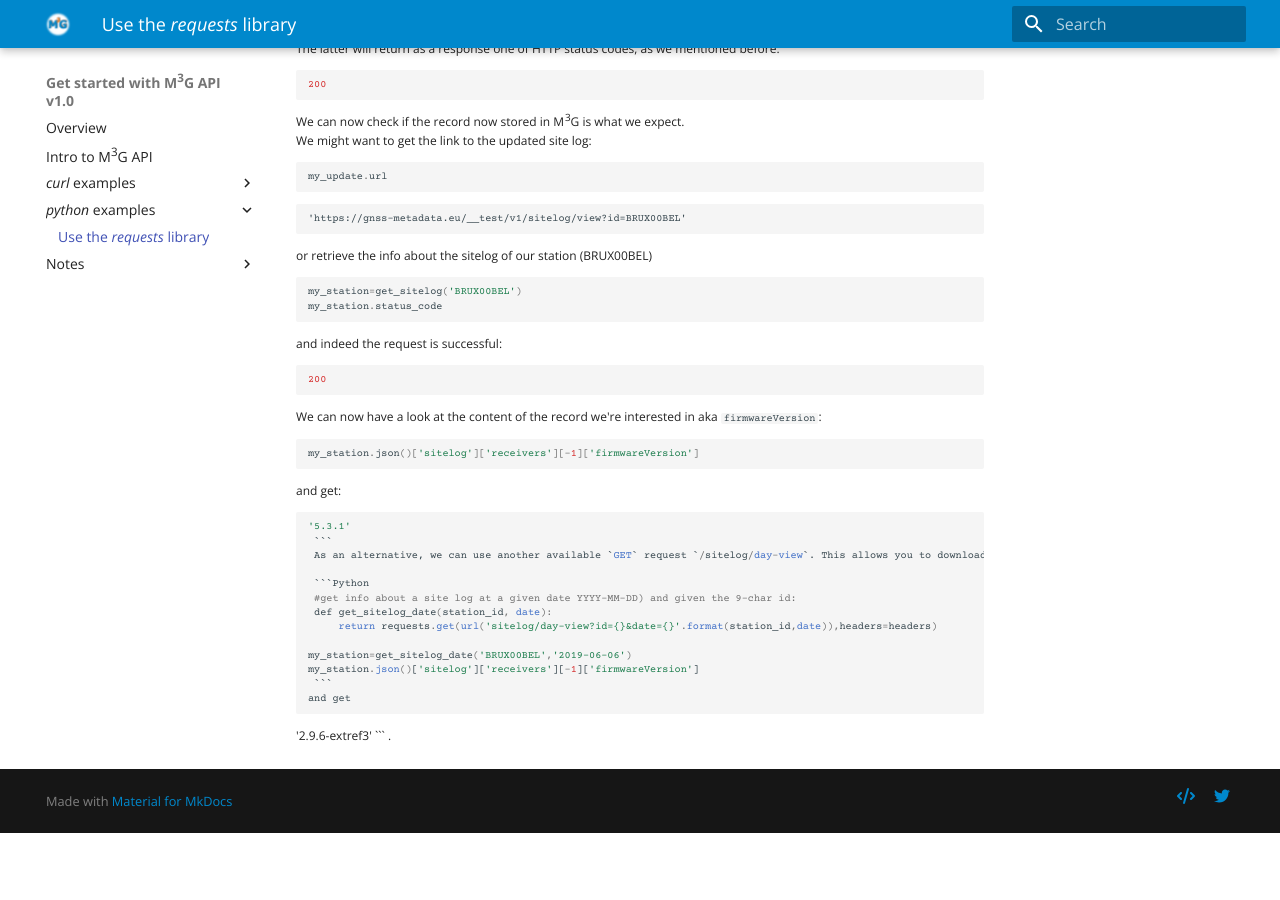
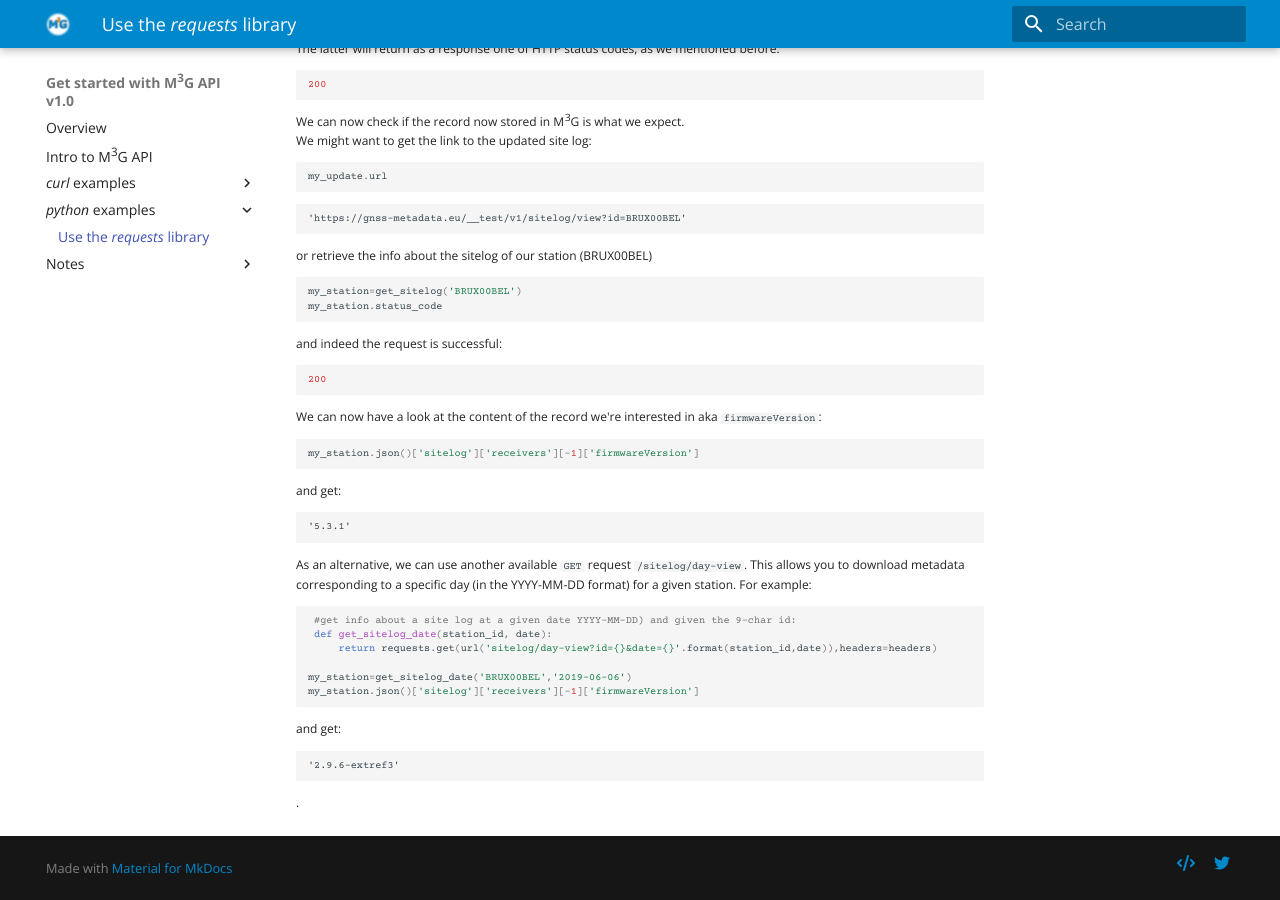
Before and after one commit to 176paws/doc4m3g, an MkDocs documentation site: the page built from docs/python.md, in a window 1280 px wide and 900 px high, scrolled down 792 px. Built offline with MkDocs 1.6.1 and Material for MkDocs 9.7.7, drawn with Linux system fonts in a browser that asks for light colours; before the commit the page ends 1625 px from its top, so only the background shows below that.

Commit message:
Fix typo

````diff
--- a/docs/python.md
+++ b/docs/python.md
@@ -67,18 +67,18 @@ my_station.json()['sitelog']['receivers'][-1]['firmwareVersion']
 and get:
 ```
 '5.3.1'
- ```
- As an alternative, we can use another available `GET` request `/sitelog/day-view`. This allows you to download metadata corresponding to a specific day (in the YYYY-MM-DD format) for a given station. For example:
-
- ```Python
+```
+As an alternative, we can use another available `GET` request `/sitelog/day-view`.
+This allows you to download metadata corresponding to a specific day (in the YYYY-MM-DD format) for a given station. For example:
+```python
  #get info about a site log at a given date YYYY-MM-DD) and given the 9-char id:
  def get_sitelog_date(station_id, date):
      return requests.get(url('sitelog/day-view?id={}&date={}'.format(station_id,date)),headers=headers)
 
 my_station=get_sitelog_date('BRUX00BEL','2019-06-06')
 my_station.json()['sitelog']['receivers'][-1]['firmwareVersion']
- ```
-and get
+```
+and get:
 ```
 '2.9.6-extref3'
 ```
````
